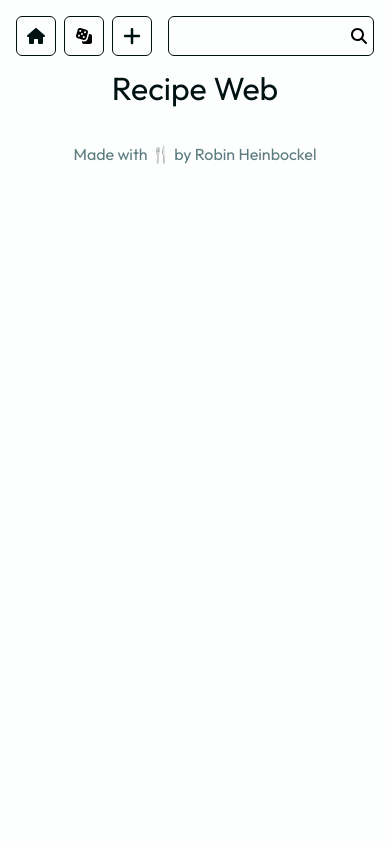
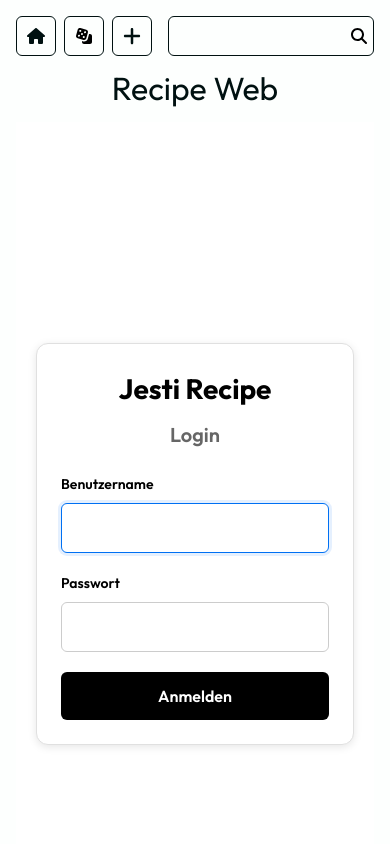
Before and after one commit to okneze/jesti-recipe-web, a Next.js app: page /login in a window 390 px wide. Shown: the top 844 px of the page. Built offline with nearby package versions, Linux system fonts and the light colour scheme.

Commit message:
Replace HTTP Basic Auth with cookie-based login system and bypass auth for temporary URLs
Co-authored-by: okneze <7279008+okneze@users.noreply.github.com>

```diff
--- a/package.json
+++ b/package.json
@@ -14,6 +14,7 @@
     "fraction.js": "^5.2.1",
     "fuse.js": "^7.1.0",
     "gh-pages": "^6.3.0",
+    "jose": "^6.1.0",
     "languagedetect": "^2.0.0",
     "marked": "^15.0.7",
     "next": "15.1.6",
--- /dev/null
+++ b/src/app/api/login/route.ts
@@ -0,0 +1,60 @@
+import { NextRequest, NextResponse } from 'next/server';
+import { SignJWT } from 'jose';
+
+const JWT_SECRET = new TextEncoder().encode(
+  process.env.JWT_SECRET || 'your-secret-key-change-in-production'
+);
+
+export async function POST(request: NextRequest) {
+  try {
+    const { username, password } = await request.json();
+
+    // Validate credentials
+    const validUser = process.env.BASIC_AUTH_USER;
+    const validPassword = process.env.BASIC_AUTH_PASSWORD;
+
+    if (!validUser || !validPassword) {
+      return NextResponse.json(
+        { error: 'Server-Konfigurationsfehler' },
+        { status: 500 }
+      );
+    }
+
+    if (username !== validUser || password !== validPassword) {
+      return NextResponse.json(
+        { error: 'Ungültiger Benutzername oder Passwort' },
+        { status: 401 }
+      );
+    }
+
+    // Create JWT token (valid for 90 days)
+    const token = await new SignJWT({ username })
+      .setProtectedHeader({ alg: 'HS256' })
+      .setIssuedAt()
+      .setExpirationTime('90d')
+      .sign(JWT_SECRET);
+
+    // Create response with cookie
+    const response = NextResponse.json(
+      { success: true, message: 'Login erfolgreich' },
+      { status: 200 }
+    );
+
+    // Set HTTP-only cookie (90 days)
+    response.cookies.set('auth-token', token, {
+      httpOnly: true,
+      secure: process.env.NODE_ENV === 'production',
+      sameSite: 'lax',
+      maxAge: 90 * 24 * 60 * 60, // 90 days in seconds
+      path: '/',
+    });
+
+    return response;
+  } catch (error) {
+    console.error('Login error:', error);
+    return NextResponse.json(
+      { error: 'Ein Fehler ist aufgetreten' },
+      { status: 500 }
+    );
+  }
+}
--- /dev/null
+++ b/src/app/api/logout/route.ts
@@ -0,0 +1,23 @@
+import { NextResponse } from 'next/server';
+
+export async function POST() {
+  const response = NextResponse.json(
+    { success: true, message: 'Logout erfolgreich' },
+    { status: 200 }
+  );
+
+  // Clear the auth cookie
+  response.cookies.set('auth-token', '', {
+    httpOnly: true,
+    secure: process.env.NODE_ENV === 'production',
+    sameSite: 'lax',
+    maxAge: 0,
+    path: '/',
+  });
+
+  return response;
+}
+
+export async function GET() {
+  return POST();
+}
--- /dev/null
+++ b/src/app/login/login.module.css
@@ -0,0 +1,121 @@
+.container {
+  min-height: 100vh;
+  display: flex;
+  align-items: center;
+  justify-content: center;
+  background: var(--background, #ffffff);
+  padding: 20px;
+}
+
+.loginBox {
+  width: 100%;
+  max-width: 400px;
+  padding: 40px;
+  background: var(--card-background, #ffffff);
+  border: 1px solid var(--border, #e0e0e0);
+  border-radius: 12px;
+  box-shadow: 0 2px 8px rgba(0, 0, 0, 0.1);
+}
+
+.title {
+  margin: 0 0 8px 0;
+  font-size: 2rem;
+  font-weight: 700;
+  text-align: center;
+  color: var(--text, #000000);
+}
+
+.subtitle {
+  margin: 0 0 32px 0;
+  font-size: 1.5rem;
+  font-weight: 600;
+  text-align: center;
+  color: var(--text-secondary, #666666);
+}
+
+.form {
+  display: flex;
+  flex-direction: column;
+  gap: 20px;
+}
+
+.formGroup {
+  display: flex;
+  flex-direction: column;
+  gap: 8px;
+}
+
+.label {
+  font-size: 0.875rem;
+  font-weight: 600;
+  color: var(--text, #000000);
+}
+
+.input {
+  width: 100%;
+  padding: 12px 16px;
+  font-size: 1rem;
+  border: 1px solid var(--border, #cccccc);
+  border-radius: 6px;
+  background: var(--input-background, #ffffff);
+  color: var(--text, #000000);
+  transition: border-color 0.2s;
+}
+
+.input:focus {
+  outline: none;
+  border-color: var(--primary, #0070f3);
+  box-shadow: 0 0 0 3px rgba(0, 112, 243, 0.1);
+}
+
+.button {
+  width: 100%;
+  padding: 12px 24px;
+  font-size: 1rem;
+  font-weight: 600;
+  color: #ffffff;
+  background: var(--primary, #000000);
+  border: none;
+  border-radius: 6px;
+  cursor: pointer;
+  transition: background 0.2s, transform 0.1s;
+}
+
+.button:hover:not(:disabled) {
+  background: var(--primary-hover, #333333);
+  transform: translateY(-1px);
+}
+
+.button:active:not(:disabled) {
+  transform: translateY(0);
+}
+
+.button:disabled {
+  opacity: 0.6;
+  cursor: not-allowed;
+}
+
+.error {
+  padding: 12px 16px;
+  background: #fee;
+  border: 1px solid #fcc;
+  border-radius: 6px;
+  color: #c00;
+  font-size: 0.875rem;
+  text-align: center;
+}
+
+@media (max-width: 480px) {
+  .loginBox {
+    padding: 24px;
+  }
+
+  .title {
+    font-size: 1.75rem;
+  }
+
+  .subtitle {
+    font-size: 1.25rem;
+    margin-bottom: 24px;
+  }
+}
--- /dev/null
+++ b/src/app/login/page.tsx
@@ -0,0 +1,110 @@
+'use client'
+
+import { Suspense, useState } from 'react';
+import { useRouter, useSearchParams } from 'next/navigation';
+import styles from './login.module.css';
+
+function LoginForm() {
+  const [username, setUsername] = useState('');
+  const [password, setPassword] = useState('');
+  const [error, setError] = useState('');
+  const [loading, setLoading] = useState(false);
+  const router = useRouter();
+  const searchParams = useSearchParams();
+  const returnUrl = searchParams.get('returnUrl') || '/';
+
+  async function handleSubmit(e: React.FormEvent) {
+    e.preventDefault();
+    setError('');
+    setLoading(true);
+
+    try {
+      const response = await fetch('/api/login', {
+        method: 'POST',
+        headers: {
+          'Content-Type': 'application/json',
+        },
+        body: JSON.stringify({ username, password }),
+      });
+
+      const data = await response.json();
+
+      if (response.ok) {
+        // Redirect to return URL or home
+        router.push(decodeURIComponent(returnUrl));
+        router.refresh();
+      } else {
+        setError(data.error || 'Login fehlgeschlagen');
+      }
+    } catch (err) {
+      setError('Ein Fehler ist aufgetreten. Bitte versuchen Sie es erneut.');
+      console.error('Login error:', err);
+    } finally {
+      setLoading(false);
+    }
+  }
+
+  return (
+    <div className={styles.container}>
+      <div className={styles.loginBox}>
+        <h1 className={styles.title}>Jesti Recipe</h1>
+        <h2 className={styles.subtitle}>Login</h2>
+
+        <form onSubmit={handleSubmit} className={styles.form}>
+          <div className={styles.formGroup}>
+            <label htmlFor="username" className={styles.label}>
+              Benutzername
+            </label>
+            <input
+              id="username"
+              type="text"
+              value={username}
+              onChange={(e) => setUsername(e.target.value)}
+              className={styles.input}
+              required
+              autoComplete="username"
+              autoFocus
+            />
+          </div>
+
+          <div className={styles.formGroup}>
+            <label htmlFor="password" className={styles.label}>
+              Passwort
+            </label>
+            <input
+              id="password"
+              type="password"
+              value={password}
+              onChange={(e) => setPassword(e.target.value)}
+              className={styles.input}
+              required
+              autoComplete="current-password"
+            />
+          </div>
+
+          {error && (
+            <div className={styles.error}>
+              {error}
+            </div>
+          )}
+
+          <button
+            type="submit"
+            className={styles.button}
+            disabled={loading}
+          >
+            {loading ? 'Anmelden...' : 'Anmelden'}
+          </button>
+        </form>
+      </div>
+    </div>
+  );
+}
+
+export default function LoginPage() {
+  return (
+    <Suspense fallback={<div className={styles.container}>Laden...</div>}>
+      <LoginForm />
+    </Suspense>
+  );
+}
```
Also changed, not shown: src/middleware.ts (+32 -7 lines), 1 other file (tests, documents, lock files or other folders).
